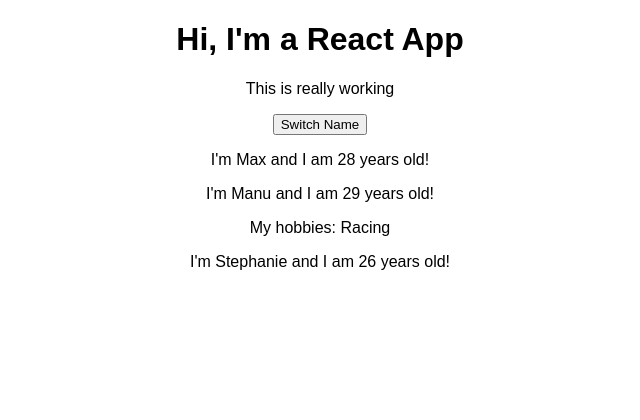
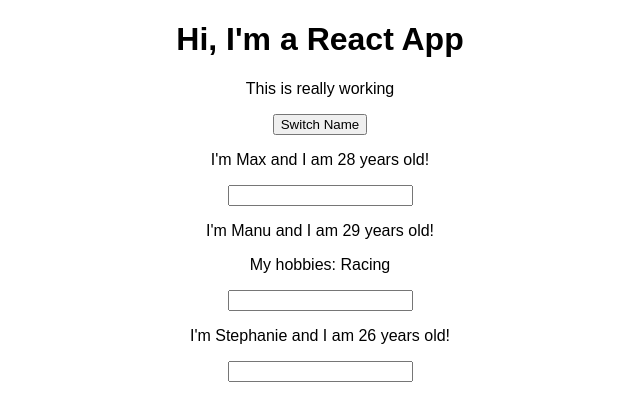
Before and after one commit to sj-ayesha/react-complete-guide, a React (Create React App) app: page / in a window 1280 px wide. Shown: the top 420 px of the page, without its empty margins (320-960 px from the left). Built offline with nearby package versions, Linux system fonts and the light colour scheme.

Commit message:
Two way Binding

```diff
--- a/src/App.js
+++ b/src/App.js
@@ -24,6 +24,16 @@
     });
   };
 
+  nameChangeHandler = (event) => {
+    this.setState({
+      persons: [
+        { name: "Max", age: 28 },
+        { name: event.target.value, age: 29 },
+        { name: "Stephanie", age: 27 }
+      ]
+    });
+  }
+
   render() {
     return (
       <div className="App">
@@ -37,7 +47,7 @@
         <Person
           name={this.state.persons[1].name}
           age={this.state.persons[1].age}
-          click={this.switchNameHandler.bind(this, 'Max!')}
+          click={this.switchNameHandler.bind(this, 'Max!')} changed={this.nameChangeHandler}
         >
           My hobbies: Racing
         </Person>
--- a/src/Person/Person.js
+++ b/src/Person/Person.js
@@ -5,6 +5,7 @@
         <div>
             <p onClick={props.click}>I'm {props.name} and I am {props.age} years old!</p>
             <p>{props.children}</p>
+            <input type="text" onChange={props.changed}/>
         </div>
     )
 }
```
